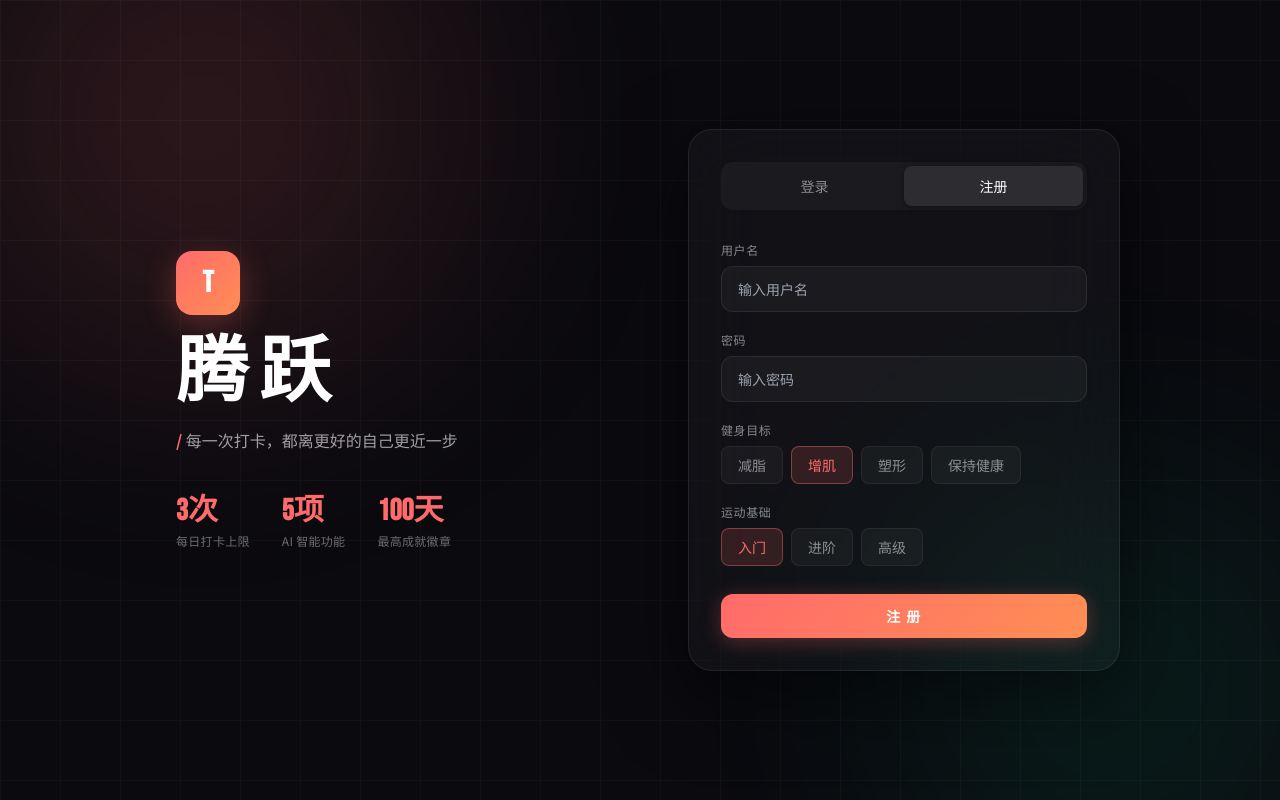
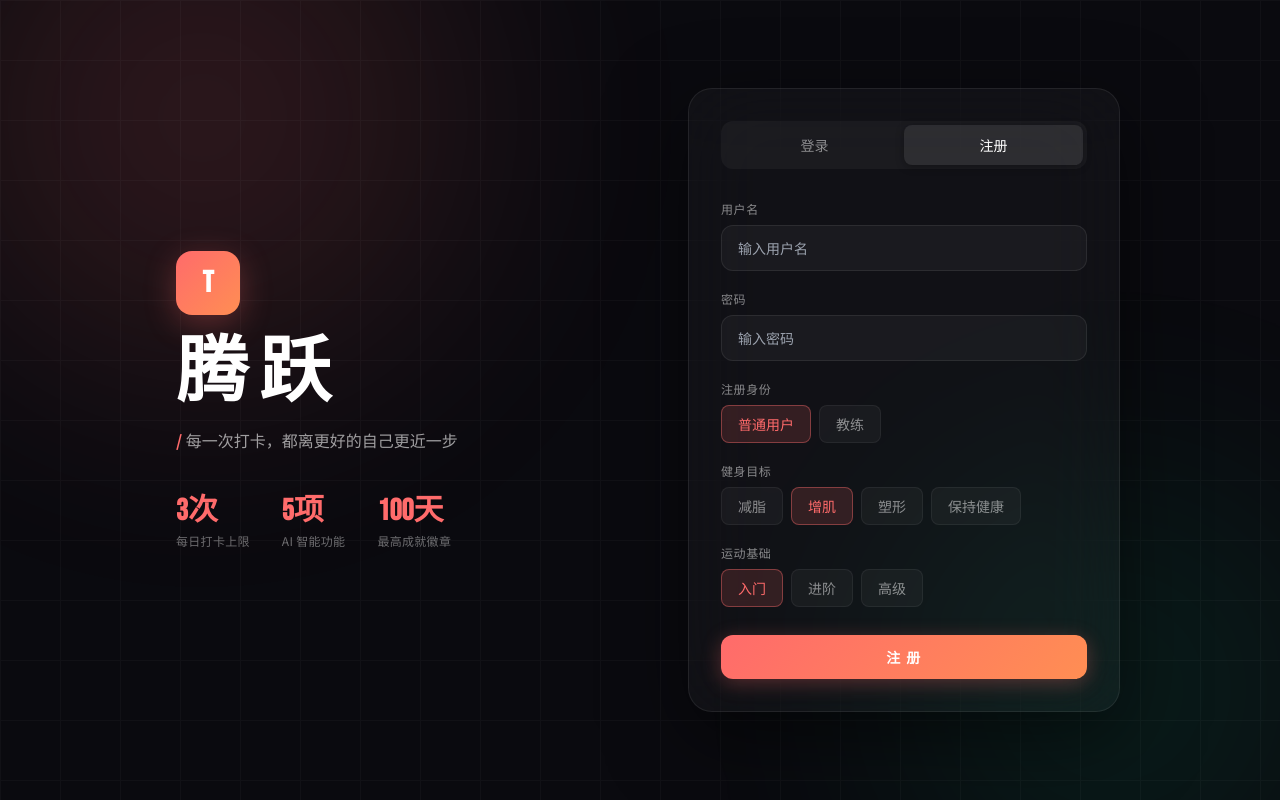
Before and after one commit to by33019/tengyue-gym, a Vue app in the folder frontend/: page /login in a window 1280 px wide. Both pictures are taken after a click on the button "注册". Built offline with nearby package versions, Linux system fonts and the light colour scheme.

Commit message:
feat: admin sidebar content review, coach field cleanup, role selection on register

```diff
--- a/frontend/src/components/Sidebar.vue
+++ b/frontend/src/components/Sidebar.vue
@@ -77,6 +77,7 @@ const coachItems = [
 
 const adminItems = [
   { path: '/admin', icon: '🏠', label: '管理台' },
+  { path: '/admin?tab=posts', icon: '📝', label: '内容审核' },
   { path: '/profile', icon: '👤', label: '个人中心' },
 ]
 
@@ -88,7 +89,13 @@ const items = computed(() => {
 
 function isActive(path: string) {
   if (path === '/') return route.path === '/'
-  return route.path.startsWith(path)
+  if (path.includes('?')) {
+    const [base, qs] = path.split('?')
+    const params = new URLSearchParams(qs)
+    const tab = params.get('tab')
+    return route.path.startsWith(base) && route.query.tab === tab
+  }
+  return route.path.startsWith(path) && !route.query.tab
 }
 
 function logout() {
--- a/frontend/src/pages/AdminPage.vue
+++ b/frontend/src/pages/AdminPage.vue
@@ -52,7 +52,7 @@
         <div v-for="u in userList" :key="u.id" class="user-card">
           <div class="user-info">
             <span class="user-name">{{ u.username }}</span>
-            <span class="user-meta">{{ ['学员','教练','管理员'][u.role] }} · {{ u.fitnessGoal || '无目标' }} · {{ u.coachName ? '教练: ' + u.coachName : '无教练' }}</span>
+            <span class="user-meta">{{ ['学员','教练','管理员'][u.role] }} · {{ u.fitnessGoal || '无目标' }}<template v-if="u.role === 0"> · {{ u.coachName ? '教练: ' + u.coachName : '无教练' }}</template></span>
           </div>
           <button v-if="u.id !== currentUserId" :class="['toggle-btn', u.status ? '' : 'disabled']" @click="toggleUser(u)">
             {{ u.status ? '禁用' : '启用' }}
@@ -96,9 +96,11 @@
 
 <script setup lang="ts">
 import { ref, computed, onMounted, watch } from 'vue'
+import { useRoute } from 'vue-router'
 import { useUserStore } from '@/stores/user'
 import request from '@/api/request'
 
+const route = useRoute()
 const userStore = useUserStore()
 const userRole = computed(() => userStore.userInfo?.role ?? 0)
 const currentUserId = computed(() => userStore.userInfo?.id || 0)
@@ -110,7 +112,6 @@ const coachTabs = [
 ]
 const adminTabs = [
   { key: 'users', label: '用户管理' },
-  { key: 'posts', label: '内容审核' },
 ]
 const tabs = computed(() => userRole.value >= 2 ? adminTabs : coachTabs)
 const activeTab = ref('users')
@@ -124,8 +125,13 @@ const unassignedStudents = ref<any[]>([])
 watch(activeTab, () => { loadCurrentTab() })
 
 onMounted(async () => {
+  if (route.query.tab) activeTab.value = route.query.tab as string
   try { const r = await request.get('/admin/dashboard'); if (r.data.code===200) dash.value = r.data.data } catch {}
   loadCurrentTab()
+})
+
+watch(() => route.query.tab, (newTab) => {
+  if (newTab) activeTab.value = newTab as string
 })
 
 async function loadCurrentTab() {
--- a/frontend/src/pages/LoginPage.vue
+++ b/frontend/src/pages/LoginPage.vue
@@ -82,6 +82,15 @@
               <input v-model="registerForm.password" class="input simple" type="password" placeholder="输入密码" />
             </div>
             <div class="input-group">
+              <label class="input-label">注册身份</label>
+              <div class="chip-row">
+                <button type="button" v-for="r in roles" :key="r.value"
+                  :class="['chip', { on: registerForm.role === r.value }]"
+                  @click="registerForm.role = r.value"
+                >{{ r.label }}</button>
+              </div>
+            </div>
+            <div class="input-group">
               <label class="input-label">健身目标</label>
               <div class="chip-row">
                 <button type="button" v-for="g in goals" :key="g"
@@ -124,7 +133,13 @@ const loading = ref(false)
 const errorMsg = ref('')
 
 const loginForm = reactive({ username: '', password: '' })
+const roles = [
+  { value: 0, label: '普通用户' },
+  { value: 1, label: '教练' },
+]
+
 const registerForm = reactive({
+  role: 0,
   username: '', password: '',
   fitnessGoal: '增肌', fitnessLevel: '入门'
 })
```
Also changed, not shown: 2 other files (tests, documents, lock files or other folders).
